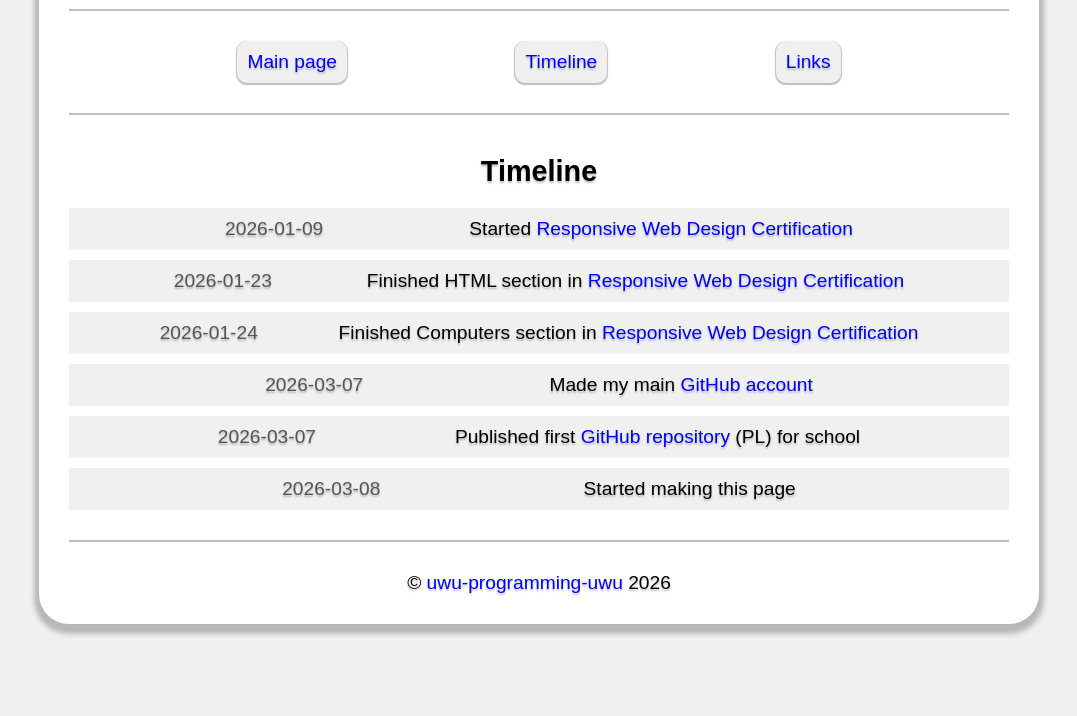
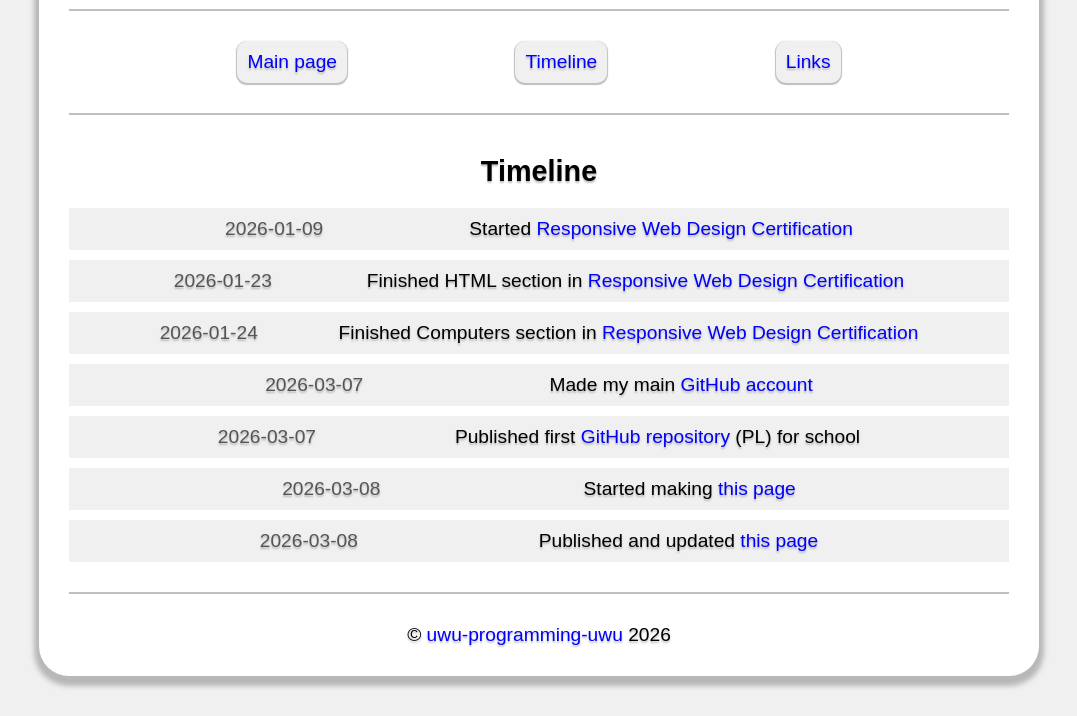
Before and after one commit to uwu-programming-uwu/about-me, a plain HTML site: page timeline.html in a window 1280 px wide. Shown: the part 135-851 px from the top of the page, without its empty margins (101-1178 px from the left). Before the commit the page ends 800 px from the top, so only its background shows below. Drawn offline with Linux system fonts and the light colour scheme.

Commit message:
Update timeline.html

```diff
--- a/timeline.html
+++ b/timeline.html
@@ -26,7 +26,8 @@
                     <div><span class="date">2026-01-24</span><span>Finished Computers section in <a href="https://www.freecodecamp.org/learn/responsive-web-design-v9/" target="_blank">Responsive Web Design Certification</a></span></div>
                     <div><span class="date">2026-03-07</span><span>Made my main <a href="https://github.com/uwu-programming-uwu" target="_blank">GitHub account</a></span></div>
                     <div><span class="date">2026-03-07</span><span>Published first <a href="https://github.com/uwu-programming-uwu/wlasciwosc-text-w-css" target="_blank">GitHub repository</a> (PL) for school</span></div>
-                    <div><span class="date">2026-03-08</span><span>Started making this page</span></div>
+                    <div><span class="date">2026-03-08</span><span>Started making <a href="https://github.com/uwu-programming-uwu/about-me" target="_blank">this page</a></span></div>
+                    <div><span class="date">2026-03-08</span><span>Published and updated <a href="https://github.com/uwu-programming-uwu/about-me" target="_blank">this page</a></span></div>
                 </div>
             </main>
             <hr>
```
